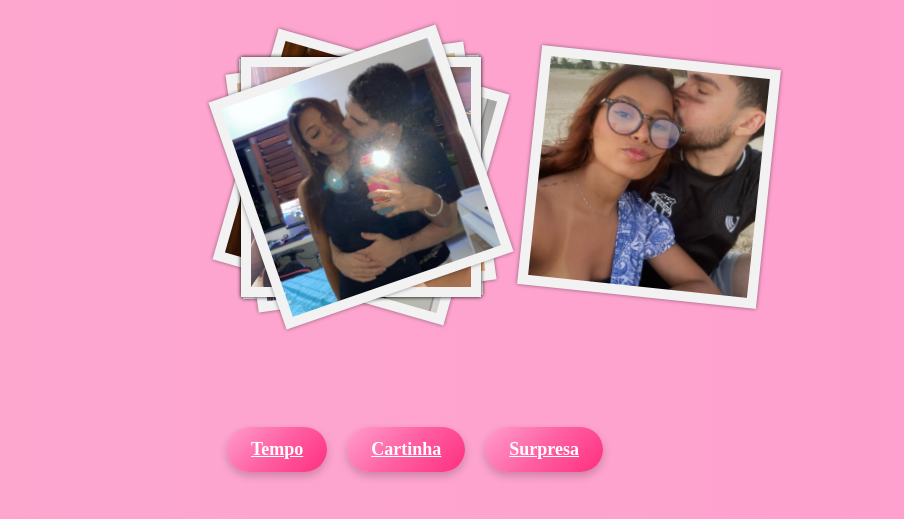
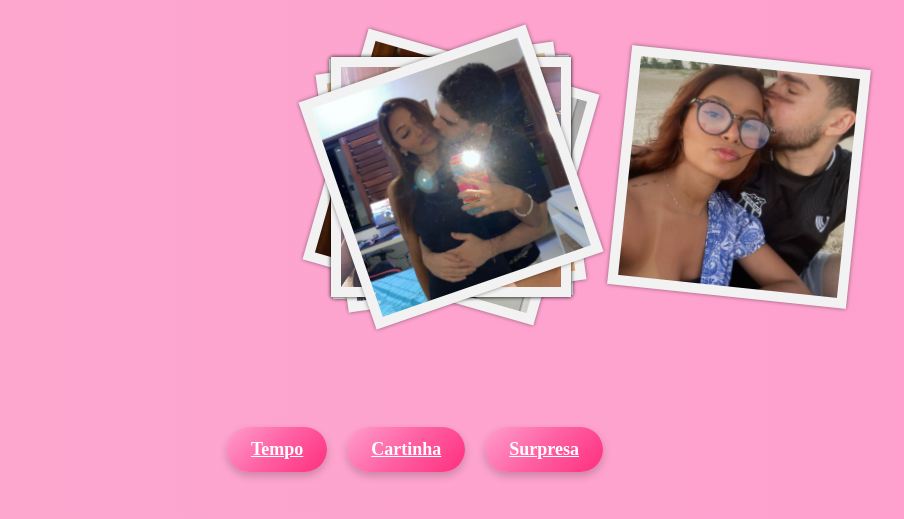
Before and after one commit to ThiagoMaranhao99/sitevalentine, a plain HTML site: page index.html in a window 1280 px wide. Shown: the part 211-730 px from the top of the page, without its empty margins (225-1129 px from the left). Drawn offline with Linux system fonts and the light colour scheme.

Commit message:
Update style.css

```diff
--- a/style.css
+++ b/style.css
@@ -4,7 +4,7 @@
   display: grid;
   place-items: center; /* Center both horizontally and vertically */
   width: 220px;
-  margin-left: 220px;
+  margin-left: 310px;
 }
 
 .gallery > img {
```
